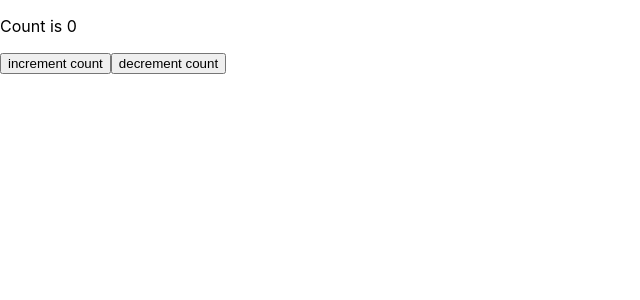
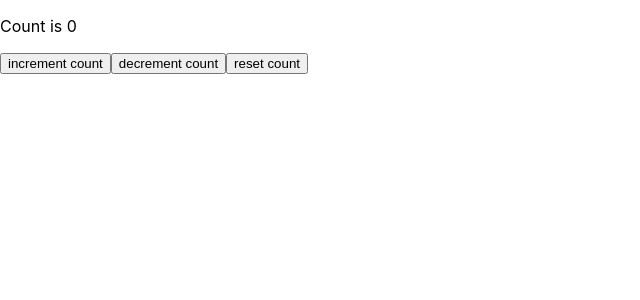
Before and after one commit to kgallagher52/React-Hooks, a React (Create React App) app: page / in a window 1280 px wide. Shown: the top 300 px of the page, without its empty margins (0-640 px from the left). Built offline with nearby package versions, Linux system fonts and the light colour scheme.

Commit message:
adding props

```diff
--- a/src/App.js
+++ b/src/App.js
@@ -1,16 +1,22 @@
 import React, { useState } from 'react';
 import './App.css';
 
-const App = () => {
-  const [count, setCount] = useState(0)
+const App = (props) => {
+  const [count, setCount] = useState(props.count)
 
   return(
     <div>
       <p>Count is {count}</p>
       <button onClick={() => setCount(count + 1)}>increment count</button>
       <button onClick={() => setCount(count - 1)}>decrement count</button>
+      <button onClick={() => setCount(props.count)}>reset count</button>
+
     </div>
   )
 }
 
+App.defaultProps = {
+  count:0
+}
+
 export default App;
```
